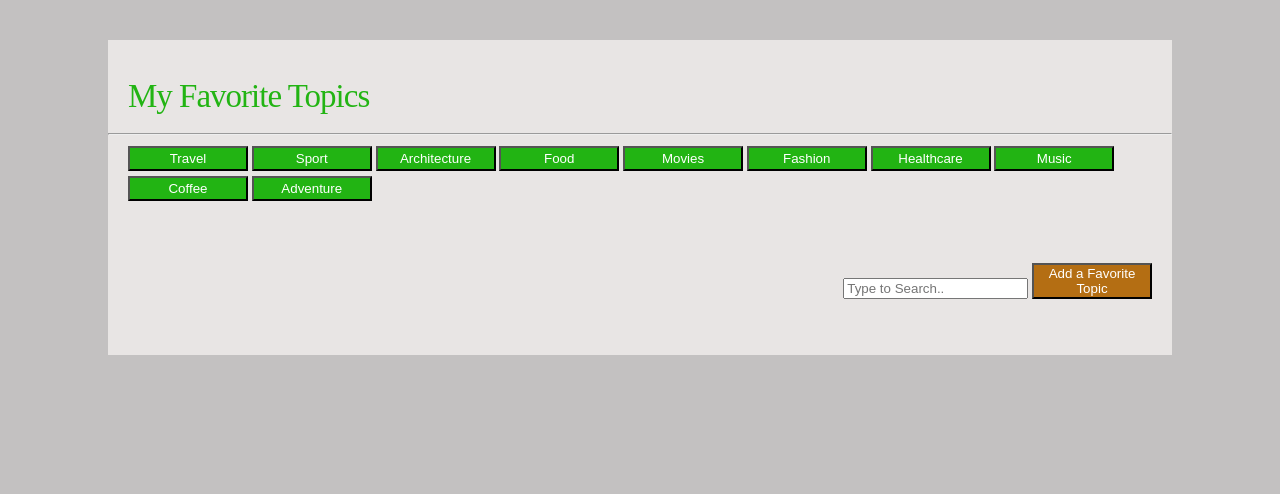
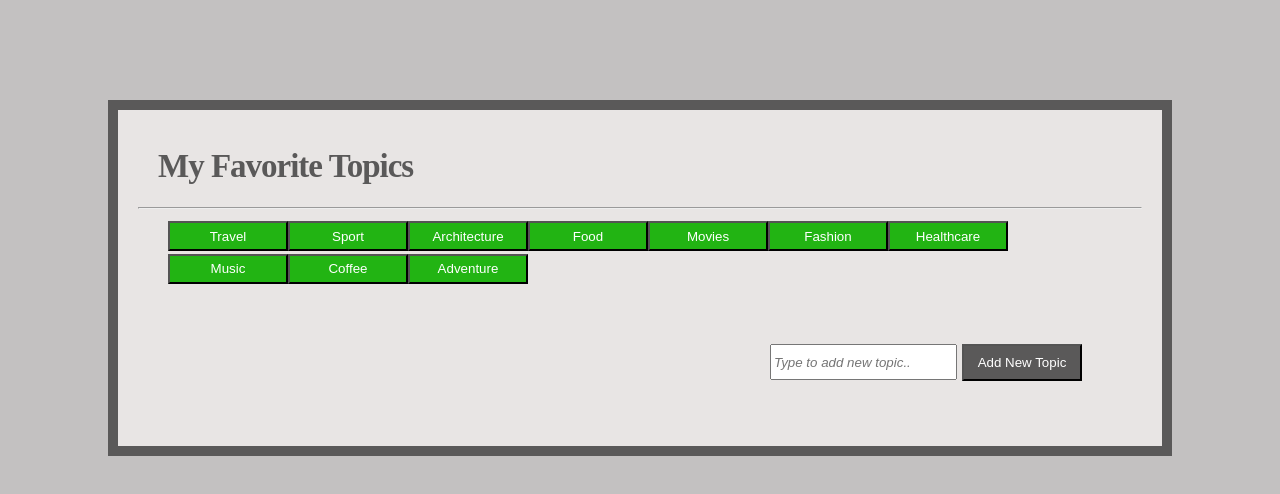
Before and after one commit to salamisola/Giphy-API, a plain HTML site: page index.html in a window 1280 px wide. Drawn offline with nearby package versions, Linux system fonts and the light colour scheme.

Commit message:
changes made to files

```diff
--- a/assets/css/style.css
+++ b/assets/css/style.css
@@ -7,56 +7,52 @@ body {
 	color:#000000;
 
 }
-.container_16 {
-	font-size:.75em;
-	position:relative;
 
-}
 
 #pageWidth {
-	margin-left: 100px;
-	margin-right: 100px;
-	margin-bottom: 100px;
+	margin: 100px 100px 100px 100px;
+	padding: 10px 20px 32px 20px;
 	background-color: #e8e5e4;
-}
-
-
-.container{
-	padding: 20px 20px 20px 20px;
-
-
+	border: 10px solid #5a5959;
 }
 
 .searchContainer{
 	float: right;
-	margin-right: 20px;
+	margin-right: 60px;
 }
 
 .searchContainer button{
-	background-color: #b46e13;
+	background-color: #5a5959;
 	width: 120px;
+	height: 37px;
 	 color: white;
 }
 
 .buttonContainer{
-	padding-left:20px;
+	padding-left:30px;
 	padding-right: 20px;
 
 }
 
-.buttonContainer input{
+.buttonContainer button{
 	 background-color: #22b413;
-	 height: 25px;
+	 height: 30px;
 	 width: 120px;
 	 color: white;
+
 }
 
 .imageContainer{
-	padding-left:20px;
-	padding-right: 20px;
+	padding: 5px 5px 5px 5px;
 
 }
 
+.imageContainer img{
+	height:250px;
+	width:250px;
+padding: 10px 20px 10px 20px;
+
+}
 
 #content {
 	padding:0 0 90px 0;
@@ -65,7 +61,7 @@ body {
 }
 #mainContent article {
 	margin-top:40px;
-	padding: 10px 0 32px 0;
+	padding: 10px 0 32px 40px;
 	margin-bottom:30px;
 	/*border-bottom:1px dashed #323232;*/
 }
@@ -79,9 +75,9 @@ body {
 
 h2 {
 	font-size:33px;
-	color:#22b413;
+	color:#5a5959;
 	line-height:1.2em;
-	font-weight:normal;
+	font-weight:bold;
 	letter-spacing:-1px;
 	margin-bottom:.5em;
 	text-align:left;
--- a/assets/javascript/app.js
+++ b/assets/javascript/app.js
@@ -1,83 +1,57 @@
-const GIPHY_KEY = '7xaTqfKyAQLfNOjpbcs01bByC1meNszb';
+//const GIPHY_KEY = '7xaTqfKyAQLfNOjpbcs01bByC1meNszb';
+$( document ).ready(function() {
+	//array of text to display on the buttons
+	var buttonText = ["Travel","Sport","Architecture","Food","Movies","Fashion","Healthcare","Music","Coffee","Adventure"];
+	//function to dynamically display interest buttons on the page (removedd the static buttons option index.html)
+	   function displayButtons(){
+        $("#buttonContainer").empty();
+        for (var j = 0; j < buttonText.length; j++){
+            var buttons = $("<button>");
+			 buttons.attr({
+			 "class":  'buttons',
+			 "data-name": buttonText[j]
+			 });
+            buttons.text(buttonText[j]);
+            $("#buttonContainer").append(buttons);
+        }
+    }
 
-function getUserInput(){
+	function addNewInterest(){
+        $("#addInterest").on("click", function(){
+        var userInput = $("#userSearchText").val();
+		var transformUserInput = userInput.substr(0,1).toUpperCase()+userInput.substr(1);
+       buttonText.push(transformUserInput);
+        displayButtons();
+        });
+    }
 
-	var userSearch = $("#userSearchText").val()
 
+	function userSelection(){
+
+		//var userSearch = $("#userSearchText").val()
+		var buttonValue = $(this).attr("data-name");
 		//javascript, jQuery
 
 		//requesting gif images from GIPHY API using the key provided at registration
-	var xhr = $.get("http://api.giphy.com/v1/gifs/search?q="+userSearch+"+&api_key=7xaTqfKyAQLfNOjpbcs01bByC1meNszb&limit=10");
+		var xhr = $.get("http://api.giphy.com/v1/gifs/search?q="+buttonValue+"+&api_key=7xaTqfKyAQLfNOjpbcs01bByC1meNszb&limit=10");
 		xhr.done(function(response) {
+			$(".imageContainer").empty();
+			console.log("success got data", response);
 
-		console.log("success got data", response);
 			// access the first item in response object from the API and store the data that the API is returning in a variable called gifimgs
 			var gifimgs = response.data
 
 			// loop through the variable and append the returned gifs to <div> in index.html
 			for(var i in gifimgs){
-			$('.imageContainer').append("<img src='"+gifimgs[i].images.original.url+"' style='height:250px;width:250px;' />")
+				 //for (var i=0; i<gifimgs.length; i++){
+				$('.imageContainer').append("<img src='"+gifimgs[i].images.original.url+"' />")
+			}
+		});
 	}
 
+	displayButtons();
+	addNewInterest();
+	//userSelection();
+	 $(document).on("click", ".buttons", userSelection);
 
-	});
-
-
-}
-
-
-
-
-/*function getData(){
-	var userSearch = $("#userSearchText").val()	*/
-	//javascript, jQuery
-//var xhr = $.get("http://api.giphy.com/v1/gifs/search?q=ryan+gosling&api_key=YOUR_API_KEY&limit=5");
-//xhr.done(function(data) { console.log("success got data", data); });
-
-	//javascript, jQuery
-	/*var xhr = $.get("http://api.giphy.com/v1/gifs/search?q="+userSearch+"+&api_key=7xaTqfKyAQLfNOjpbcs01bByC1meNszb&limit=30");
-	xhr.done(function(response) {
-		console.log("success got data", response);
-		var gifimgs = response.data
-		var output="";
-
-		for(var i in gifimgs){
-			var gifO = gifimgs[i];
-			var gifUrl = gifO.images.original.url;
-			console.log(gifUrl);
-			output +=  "<img src='"+gifUrl+"' style='height:350px;width:350px;' />";
-		}
-	$('.container').html(output);
-
-	});
-
-
-}*/
-
-
-
-
-
-/* (function(){
-	function giphySearch(keyword){
-	//make a request to giphy API here
-	}
-
-	function apendImage(img){
-
-	}
-
-	function showLoader(){
-
-	}
-
-	function hideLoader(){
-
-	}
-
-	(function listenOnFormSubmit(){}) ();
-
-	function main(){
-
-	}
-}) (); */
+})
--- a/index.html
+++ b/index.html
@@ -4,21 +4,25 @@
 <title>Home</title>
     <meta charset="utf-8">
 	 <meta name="description" content="">
+	 <meta name="viewport" content="width=device-width, initial-scale=1.0">
 	<script src="https://ajax.googleapis.com/ajax/libs/jquery/3.3.1/jquery.min.js"></script>
-	<meta name="viewport" content="width=device-width, initial-scale=1.0">
 	<link rel="stylesheet" type="text/css" href="assets/css/style.css" />
 </head>
 <body>
 
 
-<div class="container_16">
+<!--div class="container_16"-->
+
 	<div  id="pageWidth">
-	  <section id="mainContent">
-        <article>
+	 <!--  <section id="mainContent"> -->
          <p> <h2>My Favorite Topics</h2></p>
 		  <hr>
 
-		<div class="buttonContainer">
+
+		<div id="buttonContainer" class="buttonContainer">
+		</div><br /><br />
+    <!-- the static buttons here would make it impossible for users to add more "buttons of interest", so was advised to add buttons to the jquery to make it dynamic -->
+		<!--div class="buttonContainer">
 			<input type="button" id="" value="Travel" onclick="getUserInput()">
 			<input type="button" id=""  value="Sport" onclick="getUserInput()">
 			<input type="button" id="" value="Architecture" onclick="getUserInput()">
@@ -29,18 +33,21 @@
 			<input type="button" id=""  value="Music" onclick="getUserInput()">
 			<input type="button" id="" value="Coffee" onclick="getUserInput()">
 			<input type="button" id="" value="Adventure" onclick="getUserInput()">
-		</div><br /><br />
+		</div><br /><br /-->
 
-		<div class="searchContainer"><input id="userSearchText" type="text" placeholder="Type to Search..">
-		<button id="gifbuttons" type="submit" onclick="getUserInput()">Add a Favorite Topic</button></div><br /><br />
+
+		<div class="searchContainer">
+		<input id="userSearchText" type="text" style="height: 30px; font-style: italic;" placeholder="Type to add new topic..">
+		<button id="addInterest" type="submit">Add New Topic</button></div><br /><br />
+
+
 		<div class="imageContainer">
 
 		</div>
 
-		</article>
-	  </section>
+	 <!--  </section> -->
 	</div>
- </div>
+ <!--/div-->
 
 <script src="assets/javascript/app.js "></script>
 </body>
```
Lines whose indentation alone changed are shown as unchanged.
